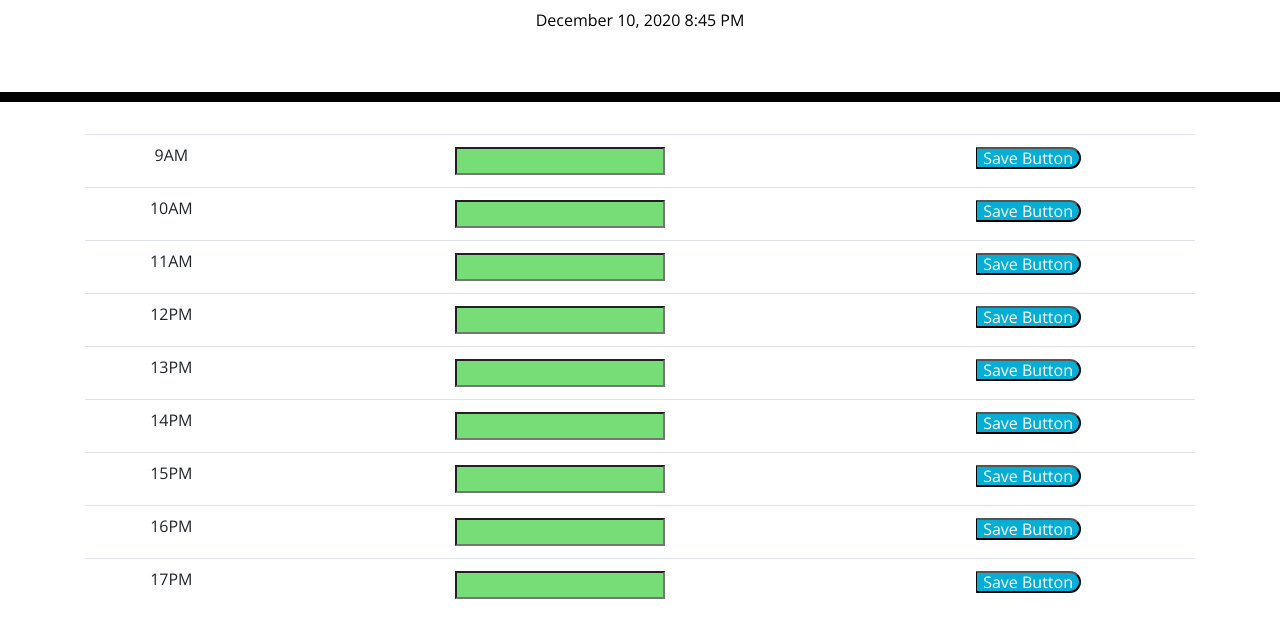
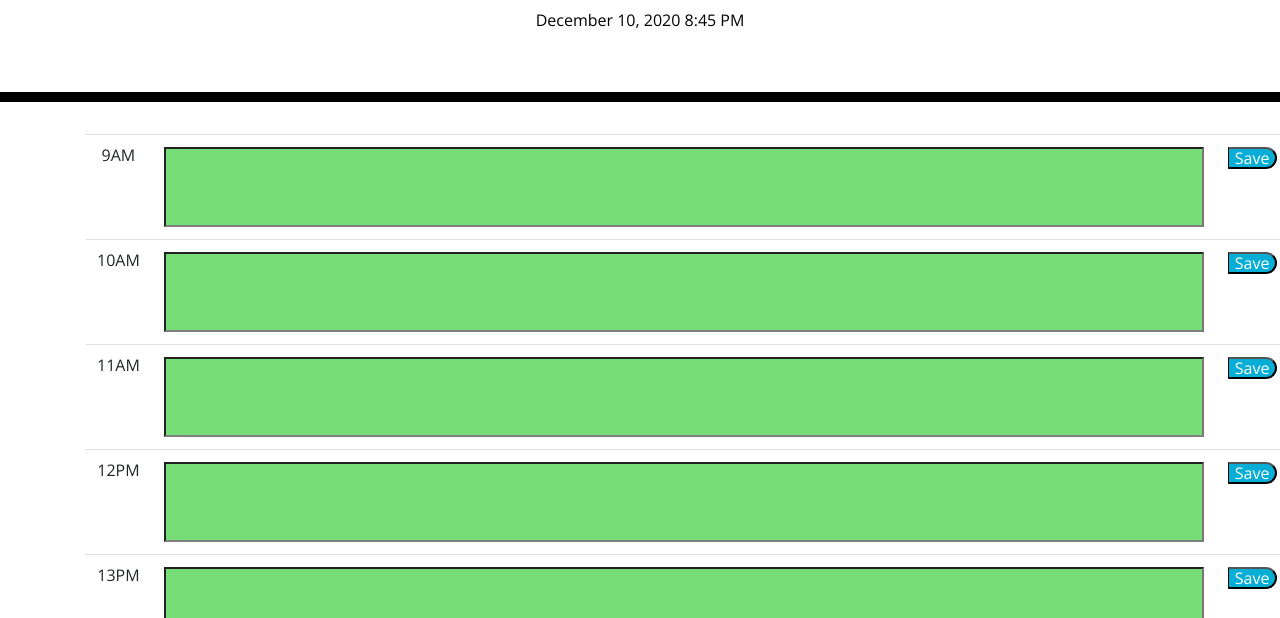
Before and after one commit to rhowe20/Weekly-Planner-Using-API, a plain HTML site: page index.html in a window 1280 px wide. Shown: the part 182-800 px from the top of the page. Drawn offline with nearby package versions, Linux system fonts and the light colour scheme.

Commit message:
create input css styling

```diff
--- a/index.html
+++ b/index.html
@@ -21,6 +21,7 @@
       rel="stylesheet"
     />
     <link rel="stylesheet" href="style.css" />
+
     <title>Work Day Scheduler</title>
   </head>
 
@@ -67,8 +68,8 @@
           var tRow = $('<tr>');
 
           var timer = $('<td>').text(time[i]);
-          var notes = $('<td>').append('<input class = "' + time[i] + '">');
-          var save = $('<td>').append('<button class = "saveBtn" id = "' + time[i] + '"> Save Button </button>')
+          var notes = $('<td>').append('<input class = "' + time[i] + ' input">');
+          var save = $('<td>').append('<button class = "saveBtn" id = "' + time[i] + '"> Save </button>')
 
           tRow.append(timer, notes, save);
           $('#calTable').append(tRow);
--- a/style.css
+++ b/style.css
@@ -69,3 +69,11 @@ textarea{
   font-size: 20px;
   transition: all .3s ease-in-out;
 }
+
+.input{
+  display: block;
+  width: 130vh;
+  height: 10vh;
+  justify-content: center;
+  border-bottom: solid .3vh gray;
+}
```
